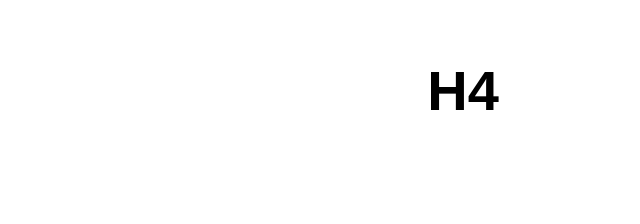
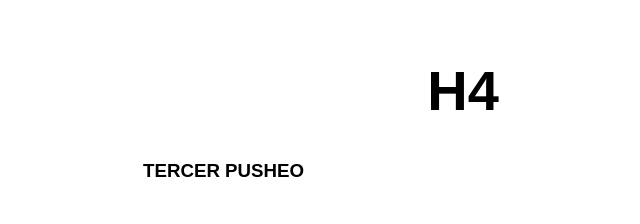
Before and after one commit to Dresbedoya32/mi-primera-chamba, a website: page src/index.html in a window 1280 px wide. Shown: the whole page, without its empty margins (177-817 px from the left). Drawn offline with Linux system fonts and the light colour scheme.

Commit message:
tercer push

```diff
--- a/src/index.html
+++ b/src/index.html
@@ -11,6 +11,7 @@
 <body>
   <main>
     <h1>H4</h1>
+    <h3>TERCER PUSHEO</h3>
   </main>
 </body>
 
```
